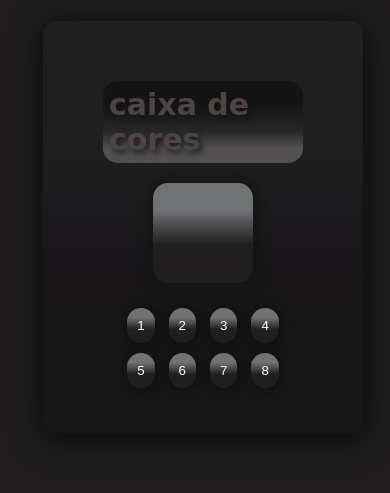
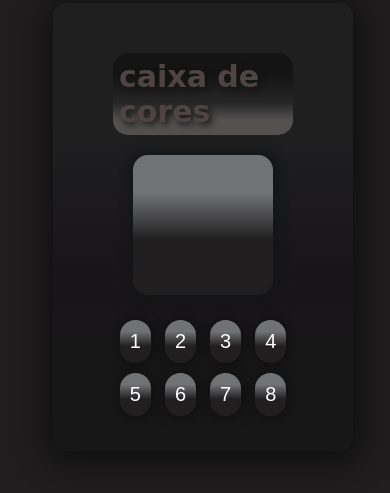
Before and after one commit to vctor03/teste-interfarce-de-cores, a plain HTML site: page index.html in a window 390 px wide. Shown: the part 203-696 px from the top of the page. Drawn offline with nearby package versions, Linux system fonts and the light colour scheme; a web font is replaced by a local one.

Commit message:
caixa-de-buttons-cor

```diff
--- a/responsive.css
+++ b/responsive.css
@@ -1,6 +1,7 @@
 @media (max-width: 768px) {
   .caixa {
-    padding: 40px;
+    padding-left: 60px;
+    padding-right: 60px;
   }
 
   .caixadecores {
@@ -13,7 +14,7 @@
 
   h1 {
     padding: 6px;
-    font-size: 25px;
+    font-size: 30px;
   }
 }
 
@@ -24,9 +25,13 @@
   }
 
   .caixadecores {
-    padding: 50px;
-    margin-left: 50px;
-    margin-right: 50px;
+    padding: 70px;
+    margin-left: 20px;
+    margin-right: 20px;
+  }
+
+  .btn {
+    font-size: 20px;
   }
 
   h1 {
```
